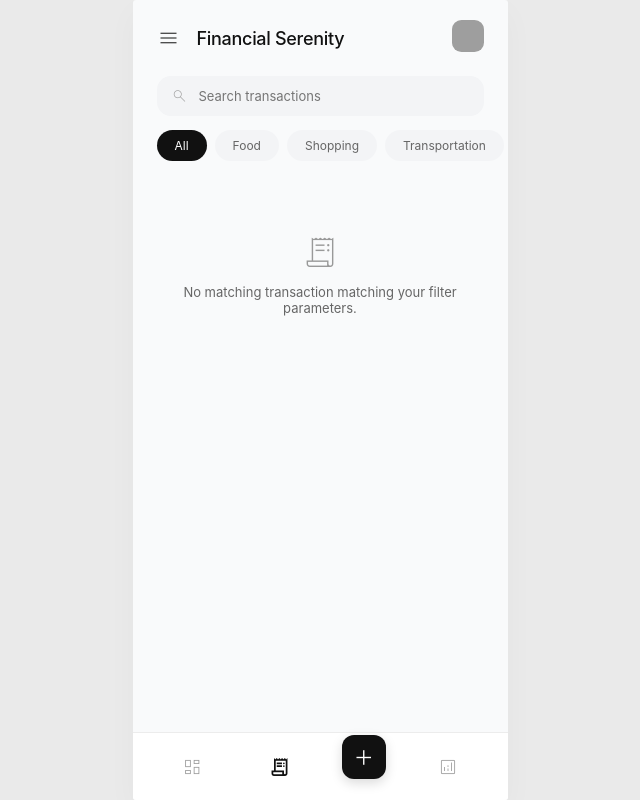
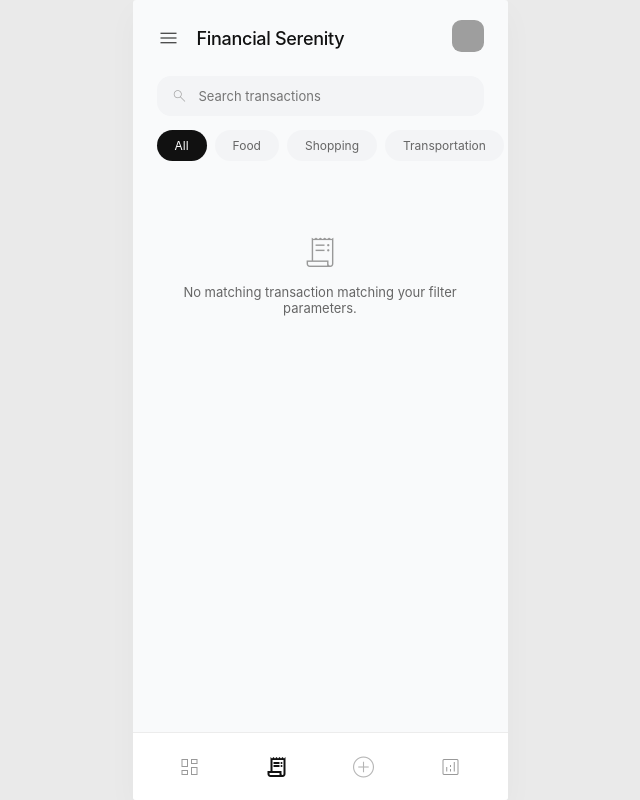
Before and after one commit to Himani1805/expense-tracker, a React (Vite) app: page / in a window 1280 px wide. Both pictures are taken after a click on the button "receipt_long". Shown: the whole page, without its empty margins (320-960 px from the left). Built offline with nearby package versions, Linux system fonts and the light colour scheme; grey boxes are pictures that could not be loaded.

Commit message:
refactor: Update BottomNav component and styles for improved layout and functionality

```diff
--- a/src/components/BottomNav/BottomNav.css
+++ b/src/components/BottomNav/BottomNav.css
@@ -1,4 +1,4 @@
-/* Persistent bottom navigator frame rules */
+/* Base Navigator Frame Wrapper Shell */
 .bottom-nav {
   position: absolute;
   bottom: 0;
@@ -7,11 +7,24 @@
   height: 68px;
   background-color: var(--surface-color);
   display: flex;
-  justify-content: space-around;
   align-items: center;
-  padding: 0 16px;
   border-top: 1px solid #ececec;
   z-index: 100;
+  box-sizing: border-box;
+  transition: all 0.2s ease;
+}
+
+/* --- THE PROFILE MATRIX DISTRIBUTIONS --- */
+/* Dashboard context bar configuration uses space-around distribution logic rules */
+.bottom-nav.dashboard-mode-bar {
+  justify-content: space-around;
+  padding: 0 16px;
+}
+
+/* Inner pages loop drops element profiles down to clear 4 uniform rows layouts grid blocks */
+.bottom-nav.inner-mode-bar {
+  justify-content: space-between;
+  padding: 0 32px; /* Slight horizontal compression locks it nicely into snapshot guides */
 }
 
 .nav-item {
@@ -23,21 +36,25 @@
   justify-content: center;
   height: 100%;
   width: 50px;
+  outline: none !important;
 }
 
-/* --- THE ACTIVE SELECTION BLACKING SYSTEM FIXED --- */
+/* Thin Vector Line Control Node Overrides */
 .nav-item .material-symbols-outlined {
-  color: #999999 !important; /* Inactive icons default clear gray lines layout */
+  color: #999999 !important;
   font-weight: 200 !important;
+  font-size: 24px !important;
   transition: color 0.15s ease;
 }
 
 .nav-item.active .material-symbols-outlined {
-  color: #111111 !important; /* Active selected icons force pure flat dark solid black */
-  font-weight: 400 !important; /* Slightly thicker vector profile depth match */
+  color: #111111 !important;
+  font-weight: 400 !important;
 }
 
-.nav-item-center {
+/* --- THE CORE ELEMENT BUTTON STYLES --- */
+/* STYLE 1: Dashboard floating box element layout block */
+.nav-item-center-dashboard {
   background-color: var(--color-accent);
   color: var(--surface-color);
   border: none;
@@ -50,5 +67,35 @@
   align-items: center;
   justify-content: center;
   box-shadow: 0 4px 12px rgba(0, 0, 0, 0.15);
-  transform: translateY(-10px);
+  transform: translateY(-10px); /* Keeps it raised on Main screen map */
+  outline: none !important;
 }
+
+/* STYLE 2: The exact thin circle plus design specification asset mapping rules */
+.nav-item-center-inner-pages {
+  background: none !important;
+  border: none !important;
+  cursor: pointer;
+  display: flex;
+  align-items: center;
+  justify-content: center;
+  height: 100%;
+  width: 50px;
+  transform: translateY(
+    0
+  ) !important; /* Clears floating lift to fit inside flush row boundaries */
+  box-shadow: none !important;
+  outline: none !important;
+}
+
+/* Material Symbols native circle configuration profile metrics wrapper rules */
+.inner-circle-plus-vector {
+  color: #b5b5b5 !important; /* Replicates the exact muted grey contrast from 4th picture guide */
+  font-weight: 100 !important; /* Ultra thin vector specification stroke */
+  font-size: 28px !important; /* Elegant expanded dimension scale footprint */
+  transition: color 0.15s ease;
+}
+
+.nav-item-center-inner-pages:hover .inner-circle-plus-vector {
+  color: #111111 !important; /* Interaction highlights vector perfectly */
+}
--- a/src/components/BottomNav/BottomNav.jsx
+++ b/src/components/BottomNav/BottomNav.jsx
@@ -3,7 +3,7 @@ import { useNavigate, useLocation } from 'react-router-dom';
 import './BottomNav.css';
 
 /**
- * Pixel-perfect Bottom Navigation using native ultra-thin Material Symbols.
+ * Pixel-perfect Bottom Navigation matching layout conditional states safely.
  */
 export function BottomNav() {
     const navigate = useNavigate();
@@ -11,9 +11,9 @@ export function BottomNav() {
 
     const isDashboard = location.pathname === "/";
     const isActive = (path) => location.pathname === path;
-    // console.log(location.pathname)
+
     return (
-        <nav className="bottom-nav">
+        <nav className={`bottom-nav ${isDashboard ? 'dashboard-mode-bar' : 'inner-mode-bar'}`}>
             <button
                 className={`nav-item ${isActive('/') ? 'active' : ''}`}
                 onClick={() => navigate('/')}
@@ -28,25 +28,22 @@ export function BottomNav() {
                 <span className="material-symbols-outlined">receipt_long</span>
             </button>
 
+            {/* CONDITIONAL CENTER ACTION BUTTON BLOCK */}
+            {isDashboard ? (
                 <button
-                className="nav-item-center"
-                // {1==1 &&(<p></p>)}
+                    className="nav-item-center-dashboard"
                     onClick={() => navigate('/add')}
                 >
                     ＋
                 </button>
-
-            {/* <div className="icon-container"> */}
-            {/* First + Icon */}
-            {/* <button className={`plus-icon ${isDashboard ? "dashboard-style" : "plain-style"}`}>
-                    <span className="material-symbols-outlined">add</span>
-                </button> */}
-
-            {/* Second + Icon */}
-            {/* <button className={`plus-icon ${isDashboard ? "dashboard-style" : "plain-style"}`}>
-                    <span className="material-symbols-outlined">add</span>
-                </button> */}
-            {/* </div> */}
+            ) : (
+                <button
+                    className="nav-item-center-inner-pages"
+                    onClick={() => navigate('/add')}
+                >
+                    <span className="material-symbols-outlined inner-circle-plus-vector">add_circle</span>
+                </button>
+            )}
 
             <button
                 className={`nav-item ${isActive('/analytics') ? 'active' : ''}`}
@@ -54,13 +51,13 @@ export function BottomNav() {
             >
                 <span className="material-symbols-outlined">analytics</span>
             </button>
-            {
-                location.pathname == "/" && (
+
+            {/* Renders Profile ONLY when current node corresponds strictly onto baseline dashboard route */}
+            {isDashboard && (
                 <button className="nav-item">
                     <span className="material-symbols-outlined">person</span>
                 </button>
-                )
-            }
+            )}
         </nav>
     );
 }
```
Lines whose indentation alone changed are shown as unchanged.
